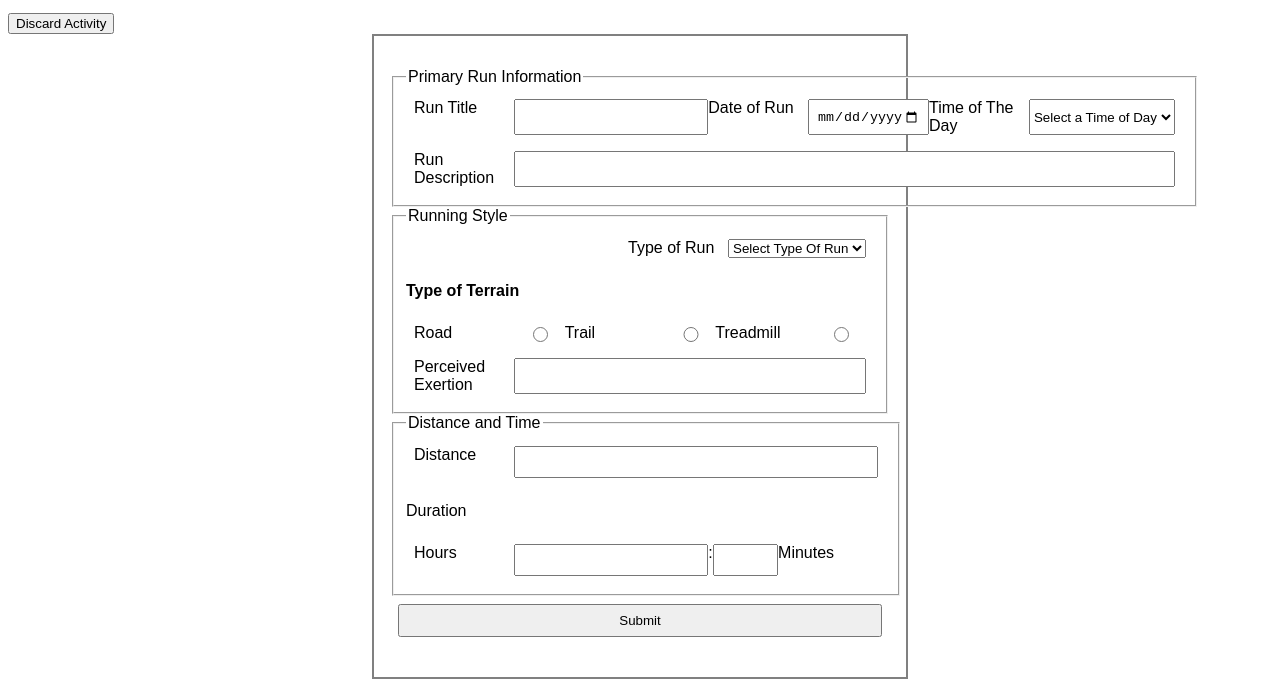
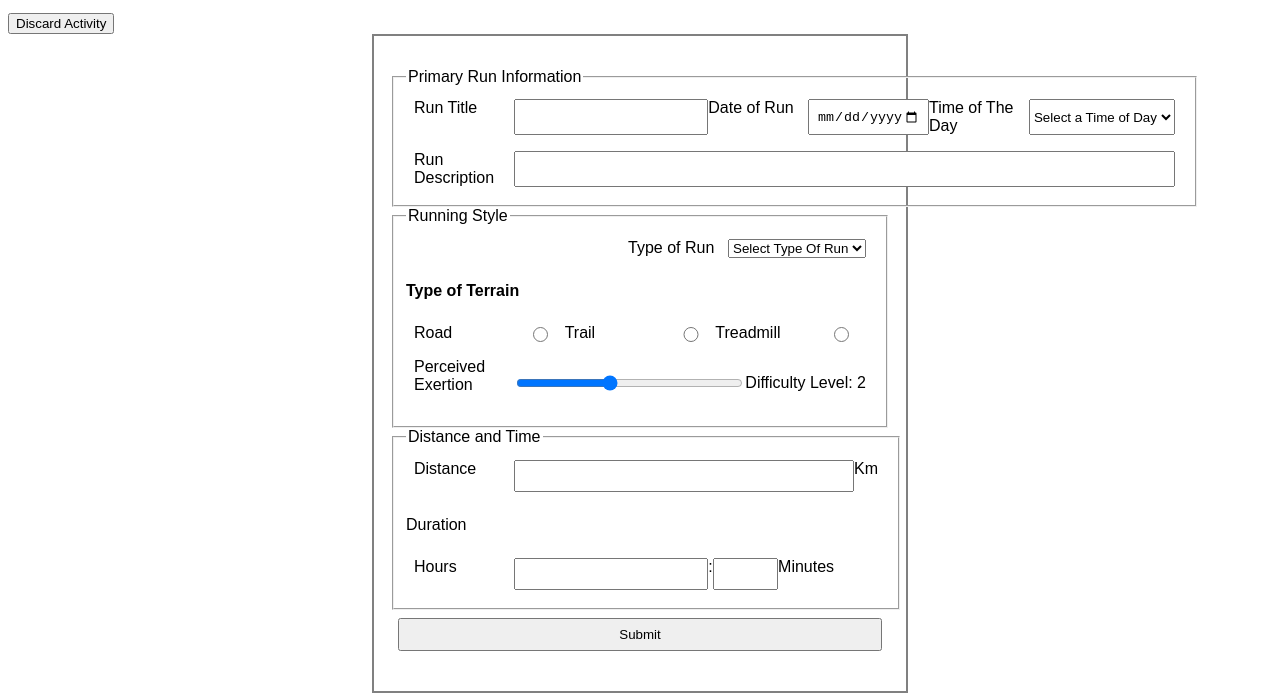
Before and after one commit to akum7246/akum7246-tracker, a website: page public/index.html in a window 1280 px wide. Both pictures are taken after a click on the button "Add New Run". Shown: the part 107-800 px from the top of the page. Drawn offline with Linux system fonts and the light colour scheme.

Commit message:
added new range input type for exertion

```diff
--- a/public/index.html
+++ b/public/index.html
@@ -95,7 +95,8 @@ runner looking to improve your performance, our app has everything you need to s
 
     <div class="form-row" >
       <label for="percExertion">Perceived Exertion</label>
-      <input type="text" name="percExertion" id="percExertion" required="true"/>
+      <input type="range" name="percExertion" id="myRange" value="2" class="slider" required="true" min="0" max="5"/>
+      <p>Difficulty Level: <span id='length'></span></p>
     </div>
      </fieldset>
 
@@ -106,6 +107,7 @@ runner looking to improve your performance, our app has everything you need to s
     <div class="form-row" >
       <label for="runDistance">Distance</label>
       <input type="number" name="runDistance" id="runDistance" required="true" min="0">
+      <span>Km</span>
     </div>
 
     <!-- removed this input field as the the duration field required 2 seperate fields for
--- a/public/script.js
+++ b/public/script.js
@@ -1,5 +1,6 @@
 const form=document.getElementById('taskform')
 const tasklistElem=document.querySelector('#tasklist')
+
 
 form.addEventListener('submit', function(event){
     // blocks default submission behavior
@@ -50,8 +51,6 @@ taskList.forEach(function(taskArrayElement, taskArrayIndex){
 console.log(taskList);
 })
 }
-
-
 
 
 
@@ -132,6 +131,15 @@ function change(btn)
 
 
 
+document.addEventListener("DOMContentLoaded", function() {
+  var slider = document.getElementById('myRange');
+  var output = document.getElementById('length');
+  output.innerHTML = slider.value;
+
+  slider.oninput = function() {
+    output.innerHTML = this.value;
+  }
+})
 
 var taskList=[];
 // created function called taskList that has all the inputparameters to create task object
@@ -157,7 +165,7 @@ let task = {
 
     // used this id property to create unique id everytime
     id : Date.now(),
-    distanceMetric,
+    // distanceMetric,
     image:"longDistance.jpg",
     avgPace: totalPace,
 }
@@ -165,6 +173,7 @@ taskList.push(task);
 displayRun(task)
 }
 
+
 addTask("Park run", "21/5/23", "morning", "It was a Pleasant run", "Endurance", "Road", "difficult", 10, 2, 30);
 
 
```
